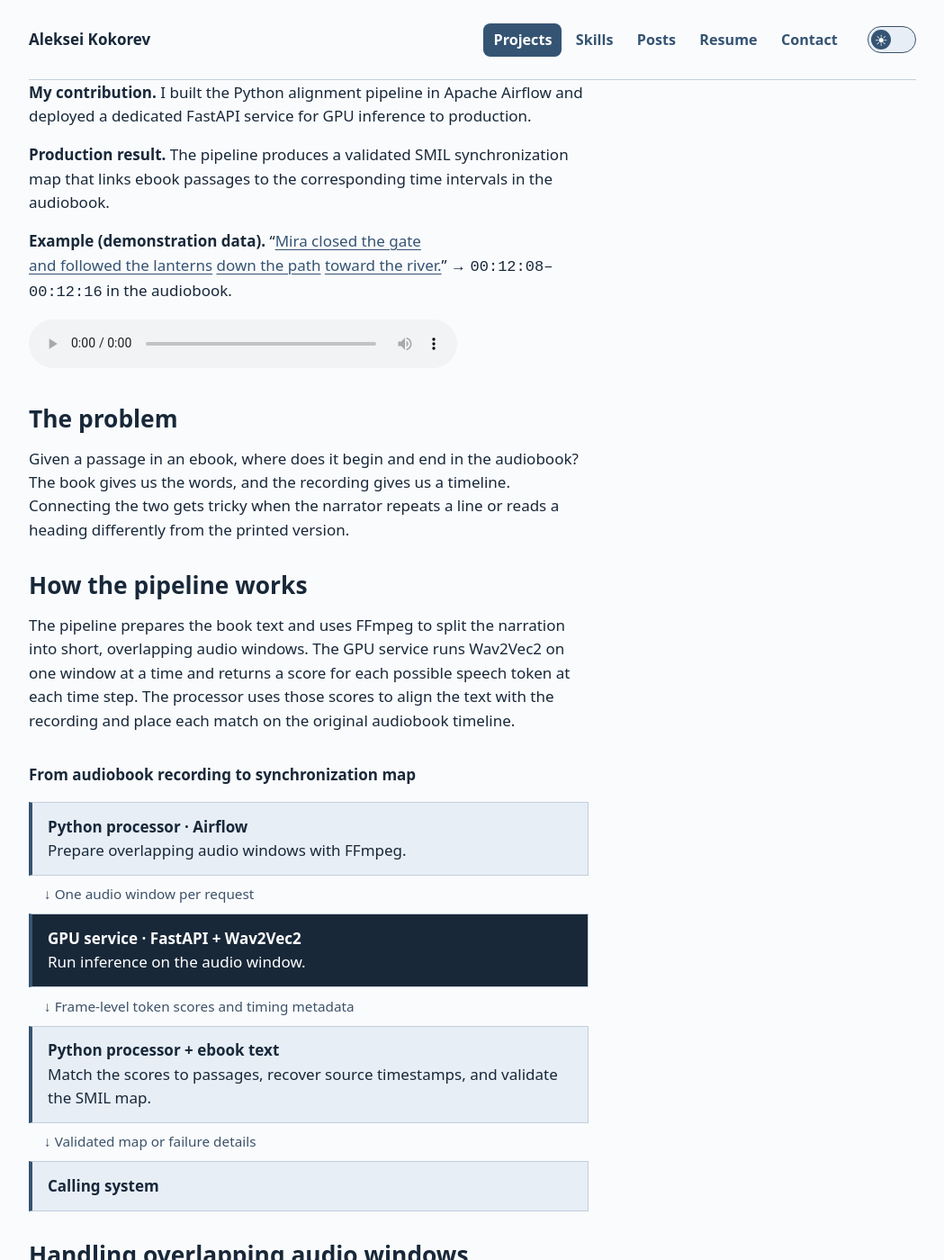
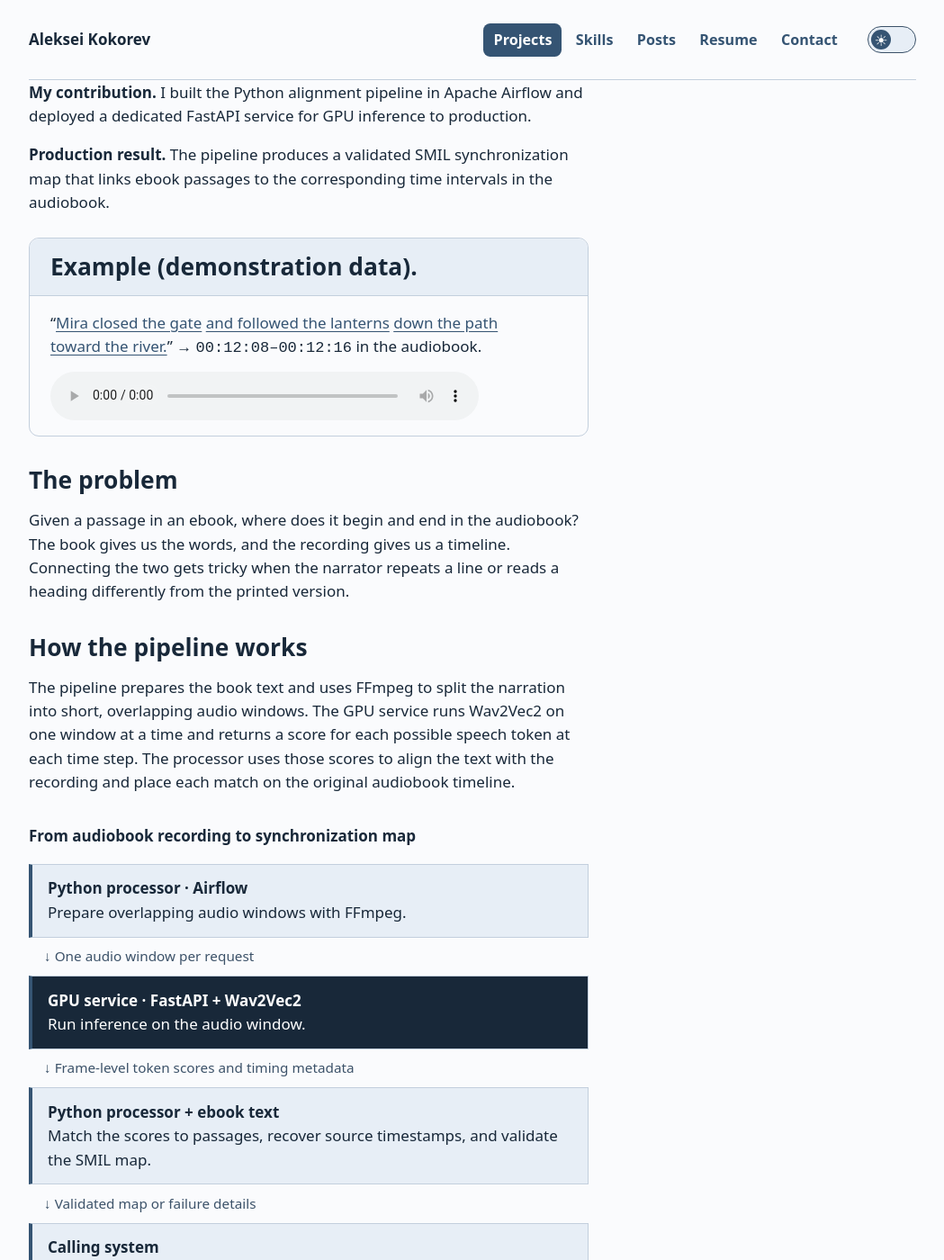
Before and after one commit to alex-coch/alex-coch.github.io, a Jekyll site: the page projects/audiobook-alignment/index.html, which Jekyll copies as it is, in a window 1280 px wide and 1400 px high, scrolled down 413 px. Shown: the whole window at 90% size, without its empty margins (115-1164 px from the left). Built offline with Jekyll 4.4.1, drawn with Linux system fonts in a browser that asks for light colours.

Commit message:
Present the audiobook demo in a result card

```diff
--- a/assets/portfolio.css
+++ b/assets/portfolio.css
@@ -24,12 +24,13 @@ p {max-width:64ch}.hero p {font-size:1.2rem} nav {margin:1.6rem 0}
   max-width:64ch;margin-block:1.5rem 2rem;background:var(--page);
   border:1px solid var(--line);border-radius:.65rem
 }
+.comparison-result-heading,.alignment-example-body {padding:1rem clamp(.9rem,3vw,1.35rem)}
 .comparison-result-heading {
-  padding:1rem clamp(.9rem,3vw,1.35rem);background:var(--panel);
+  background:var(--panel);
   border-bottom:1px solid var(--line);border-radius:.65rem .65rem 0 0
 }
-.comparison-result h2,.comparison-result p {margin:0}
-.comparison-result p {margin-top:.35rem;color:var(--muted);font-size:.9rem}
+.comparison-result-heading h2 {margin:0}
+.comparison-result-heading p {margin:.35rem 0 0;color:var(--muted);font-size:.9rem}
 .comparison-result ul {list-style:none;margin:0;padding:.6rem clamp(.55rem,2vw,1rem) 1rem}
 .comparison-result li {padding:.65rem .75rem;line-height:1.45}
 .comparison-result li strong {display:block;margin-bottom:.2rem}
@@ -39,6 +40,8 @@ p {max-width:64ch}.hero p {font-size:1.2rem} nav {margin:1.6rem 0}
   border-inline-start-width:4px;border-radius:.35rem
 }
 .comparison-result-new strong {color:var(--accent)}
+.alignment-example-body p {margin:0 0 .75rem}
+.alignment-example-body audio {display:block;width:min(100%,28rem)}
 #example-transcript button {
   appearance:none;background:transparent;border:0;border-radius:.2em;padding:0;
   color:var(--accent);font:inherit;cursor:pointer;
--- a/projects/audiobook-alignment/index.html
+++ b/projects/audiobook-alignment/index.html
@@ -1,7 +1,7 @@
 <!doctype html>
 <html lang="en"><head><meta charset="utf-8"><meta name="viewport" content="width=device-width, initial-scale=1"><title>Matching audiobook narration to text · Aleksei Kokorev</title><link rel="icon" href="/assets/ak.svg?v=3" type="image/svg+xml">
 <script src="/assets/theme.js?v=2"></script>
-<link rel="stylesheet" href="/assets/portfolio.css?v=38"><script defer src="/assets/portfolio-nav.js?v=7"></script>
+<link rel="stylesheet" href="/assets/portfolio.css?v=40"><script defer src="/assets/portfolio-nav.js?v=7"></script>
 <script defer src="example-alignment.js?v=3"></script>
 </head>
 <body><header>
@@ -35,17 +35,24 @@
 </ul>
 <p><strong>My contribution.</strong> I built the Python alignment pipeline in Apache Airflow and deployed a dedicated FastAPI service for GPU inference to production.</p>
 <p><strong>Production result.</strong> The pipeline produces a validated SMIL synchronization map that links ebook passages to the corresponding time intervals in the audiobook.</p>
-<p id="example-transcript"><strong>Example (demonstration data).</strong>
+<section class="comparison-result" aria-labelledby="alignment-example">
+  <div class="comparison-result-heading">
+    <h2 id="alignment-example">Example (demonstration data).</h2>
+  </div>
+  <div class="alignment-example-body">
+    <p id="example-transcript">
       “<button type="button" data-start="0" data-end="1.96" aria-controls="example-narration">Mira closed the gate</button>
       <button type="button" data-start="1.96" data-end="4.35" aria-controls="example-narration">and followed the lanterns</button>
       <button type="button" data-start="4.35" data-end="5.64" aria-controls="example-narration">down the path</button>
       <button type="button" data-start="5.64" data-end="7.17" aria-controls="example-narration">toward the river.</button>”
       → <code>00:12:08–00:12:16</code> in the audiobook.
     </p>
-<audio id="example-narration" controls preload="auto" aria-label="Sample narration" style="width: min(100%, 28rem)">
+    <audio id="example-narration" controls preload="auto" aria-label="Sample narration">
       <source src="example-narration.mp3" type="audio/mpeg">
       <a href="example-narration.mp3">Download the sample narration (MP3)</a>
     </audio>
+  </div>
+</section>
 <h2>The problem</h2>
 <p>Given a passage in an ebook, where does it begin and end in the audiobook? The book gives us the words, and the recording gives us a timeline. Connecting the two gets tricky when the narrator repeats a line or reads a heading differently from the printed version.</p>
 <h2>How the pipeline works</h2>
```
Lines whose indentation alone changed are shown as unchanged.
